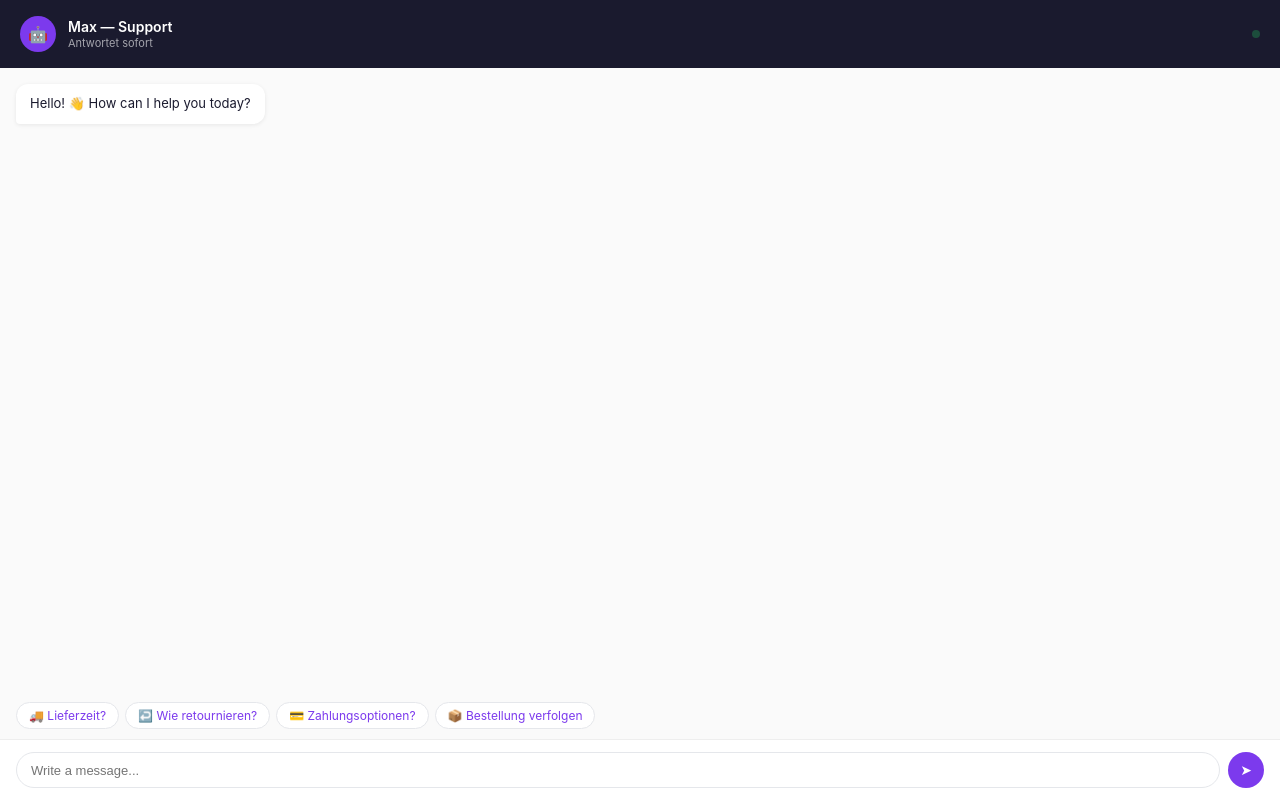
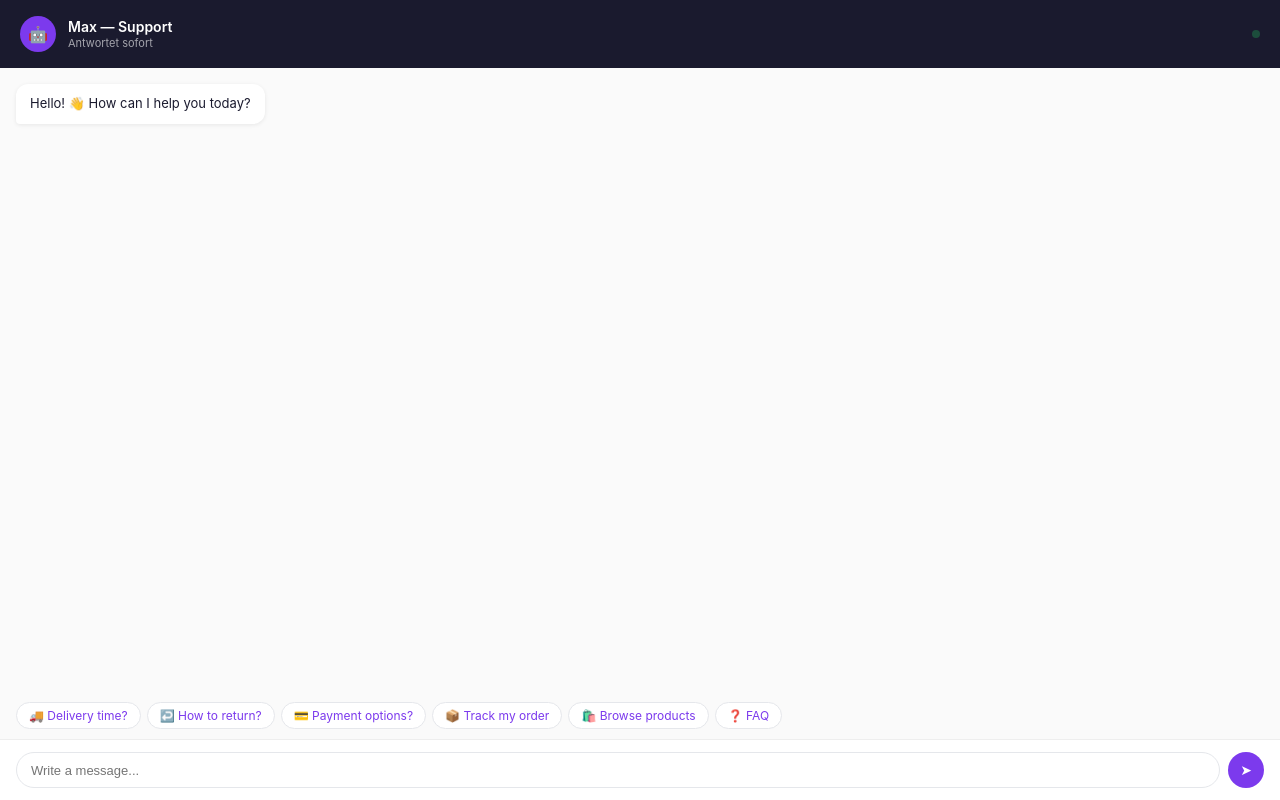
Before and after one commit to Mokara9999181/techdeal-chatbot, a website: page public/chat.html in a window 1280 px wide. Drawn offline with Linux system fonts and the light colour scheme.

Commit message:
english back indahouse!

```diff
--- a/index.js
+++ b/index.js
@@ -48,7 +48,6 @@ ${context}
 
 RULES:
 - Use the knowledge base as your main source
-- Default language is German — always respond in German unless the customer writes in another language
 - If someone writes just one word like "laptop" or "shipping", ask a friendly follow-up: "Sure! What would you like to know about that?"
 - Only say you don't know if the topic is completely unrelated to shopping, products or the store
 - NEVER invent prices or specific product details that aren't in the knowledge base
--- a/public/chat.html
+++ b/public/chat.html
@@ -266,10 +266,12 @@
   <div class="messages" id="messages"></div>
 
   <div class="suggestions" id="suggestions">
-    <div class="suggestion" onclick="sendSuggestion(this)">🚚 Lieferzeit?</div>
-    <div class="suggestion" onclick="sendSuggestion(this)">↩️ Wie retournieren?</div>
-    <div class="suggestion" onclick="sendSuggestion(this)">💳 Zahlungsoptionen?</div>
-    <div class="suggestion" onclick="sendSuggestion(this)">📦 Bestellung verfolgen</div>
+    <div class="suggestion" onclick="sendSuggestion(this)">🚚 Delivery time?</div>
+    <div class="suggestion" onclick="sendSuggestion(this)">↩️ How to return?</div>
+    <div class="suggestion" onclick="sendSuggestion(this)">💳 Payment options?</div>
+    <div class="suggestion" onclick="sendSuggestion(this)">📦 Track my order</div>
+    <div class="suggestion" onclick="sendSuggestion(this)">🛍️ Browse products</div>
+    <div class="suggestion" onclick="sendSuggestion(this)">❓ FAQ</div>
   </div>
 
   <div class="input-area">
```
